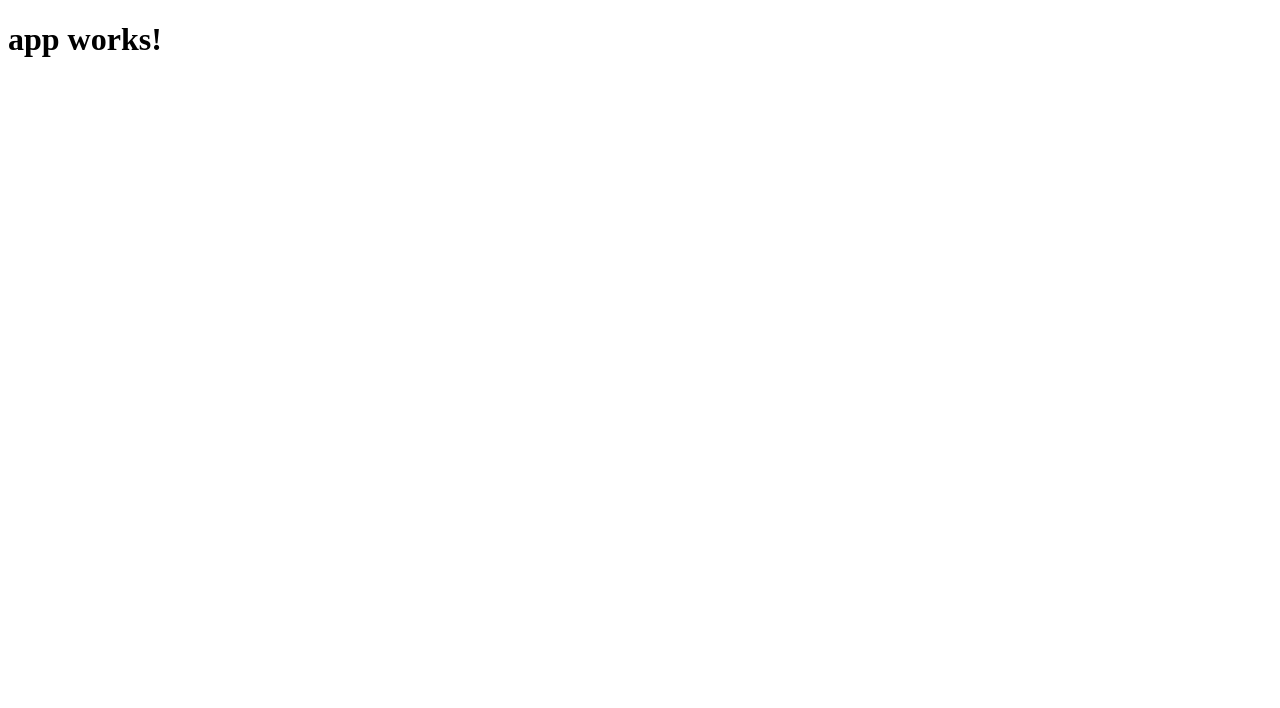
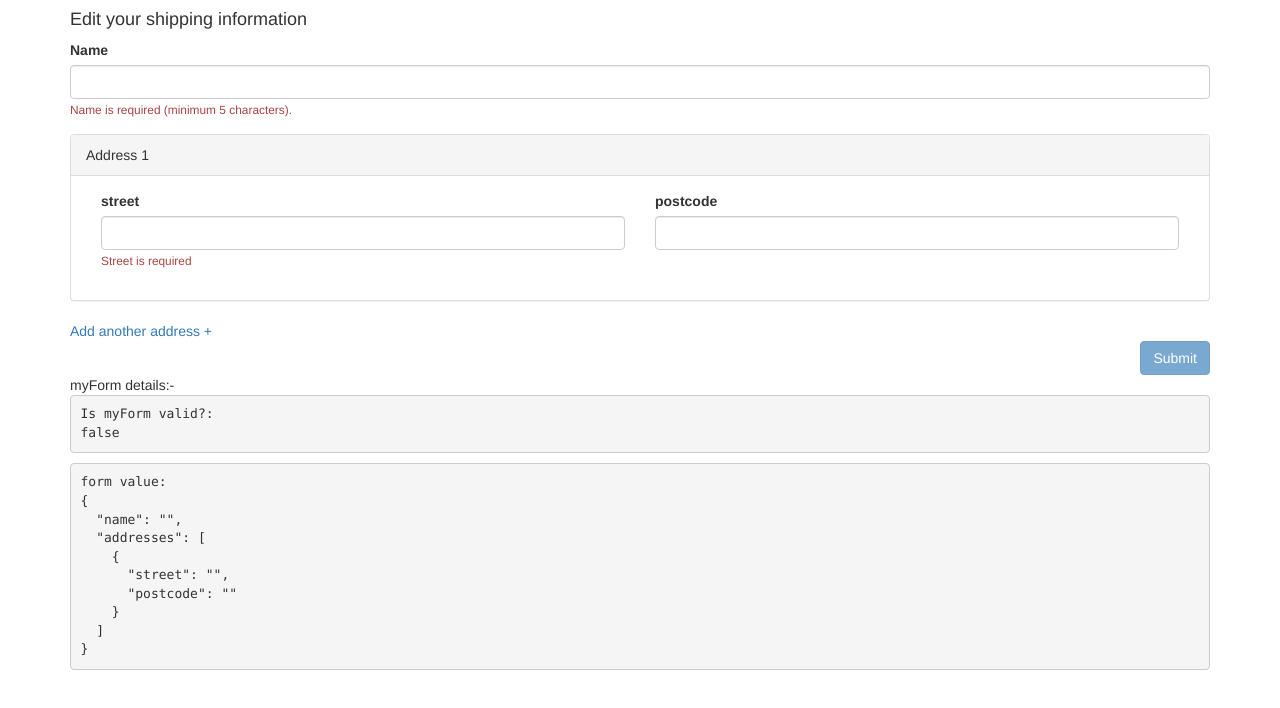
Before and after one commit to herrerias/angular2-forms-demo, an Angular app: page / in a window 1280 px wide. Shown: the top 708 px of the page. Built offline with nearby package versions, Linux system fonts and the light colour scheme.

Commit message:
First Commit (Add Address working fine)

```diff
--- a/angular-cli.json
+++ b/angular-cli.json
@@ -18,6 +18,7 @@
       "prefix": "app",
       "mobile": false,
       "styles": [
+        "../node_modules/bootstrap/dist/css/bootstrap.min.css",
         "styles.css"
       ],
       "scripts": [],
--- a/package.json
+++ b/package.json
@@ -21,7 +21,9 @@
     "@angular/platform-browser": "^2.3.1",
     "@angular/platform-browser-dynamic": "^2.3.1",
     "@angular/router": "^3.3.1",
+    "bootstrap": "^3.3.7",
     "core-js": "^2.4.1",
+    "ng2-bootstrap": "^1.1.16-11",
     "rxjs": "^5.0.1",
     "ts-helpers": "^1.1.1",
     "zone.js": "^0.7.2"
--- /dev/null
+++ b/src/app/address-information/address-information.component.html
@@ -0,0 +1,13 @@
+<div [formGroup]="adressForm">
+  <div class="form-group col-xs-6">
+    <label>street</label>
+    <input type="text" class="form-control" formControlName="street">
+    <small [hidden]="adressForm.controls.street.valid" class="text-danger">
+      Street is required
+    </small>
+  </div>
+  <div class="form-group col-xs-6">
+    <label>postcode</label>
+    <input type="text" class="form-control" formControlName="postcode">
+  </div>
+</div>
--- /dev/null
+++ b/src/app/address-information/address-information.component.ts
@@ -0,0 +1,15 @@
+import {Component, OnInit, Input} from '@angular/core';
+import {FormGroup} from "@angular/forms";
+
+@Component({
+  selector: 'app-address-information',
+  templateUrl: './address-information.component.html',
+  styleUrls: ['./address-information.component.css']
+})
+export class AddressInformationComponent implements OnInit {
+  @Input('group')
+  public adressForm: FormGroup;
+
+  ngOnInit() {
+  }
+}
--- a/src/app/app.component.html
+++ b/src/app/app.component.html
@@ -1,3 +1,48 @@
-<h1>
-  {{title}}
-</h1>
+<div class="container">
+  <div class="row">
+    <div class="col-xs-12">
+      <div class="margin-20">
+        <h4>Edit your shipping information</h4>
+      </div>
+      <form [formGroup]="myForm" novalidate (ngSubmit)="save(myForm)">
+        <div class="form-group">
+          <label>Name</label>
+          <input type="text" class="form-control" formControlName="name">
+          <small *ngIf="!myForm.controls.name.valid" class="text-danger">
+            Name is required (minimum 5 characters).
+          </small>
+        </div>
+        <!--addresses-->
+        <div formArrayName="addresses">
+          <div *ngFor="let address of myForm.controls.addresses.controls; let i=index" class="panel panel-default">
+            <div class="panel-heading">
+              <span>Address {{i + 1}}</span>
+              <span class="glyphicon glyphicon-remove pull-right" *ngIf="myForm.controls.addresses.controls.length > 1"
+                    (click)="removeAddress(i)"></span>
+            </div>
+            <div class="panel-body" [formGroupName]="i">
+              <app-address-information [group]="myForm.controls.addresses.controls[i]"></app-address-information>
+            </div>
+          </div>
+        </div>
+
+        <div class="margin-20">
+          <a (click)="addAddress()" style="cursor: default">
+            Add another address +
+          </a>
+        </div>
+
+        <div class="margin-20">
+          <button type="submit" class="btn btn-primary pull-right" [disabled]="!myForm.valid">Submit</button>
+        </div>
+        <div class="clearfix"></div>
+
+        <div class="margin-20">
+          <div>myForm details:-</div>
+          <pre>Is myForm valid?: <br>{{myForm.valid | json}}</pre>
+          <pre>form value: <br>{{myForm.value | json}}</pre>
+        </div>
+      </form>
+    </div>
+  </div>
+</div>
--- a/src/app/app.component.ts
+++ b/src/app/app.component.ts
@@ -1,4 +1,6 @@
-import { Component } from '@angular/core';
+import {Component} from '@angular/core';
+import {FormGroup, FormBuilder, Validators, FormArray} from "@angular/forms";
+import {Customer} from "./customer.interface";
 
 @Component({
   selector: 'app-root',
@@ -6,5 +8,53 @@
   styleUrls: ['./app.component.css']
 })
 export class AppComponent {
-  title = 'app works!';
+  public myForm: FormGroup;
+
+  constructor(private _fb: FormBuilder) {
+  }
+
+  ngOnInit() {
+    this.myForm = this._fb.group({
+      name: ['', [Validators.required, Validators.minLength(5)]],
+      addresses: this._fb.array([])
+    });
+
+    // add address
+    this.addAddress();
+
+    /* subscribe to addresses value changes */
+    // this.myForm.controls['addresses'].valueChanges.subscribe(x => {
+    //   console.log(x);
+    // })
+  }
+
+  initAddress() {
+    return this._fb.group({
+      street: ['', Validators.required],
+      postcode: ['']
+    });
+  }
+
+  addAddress() {
+    const control = <FormArray>this.myForm.controls['addresses'];
+    const addrCtrl = this.initAddress();
+
+    control.push(addrCtrl);
+
+    /* subscribe to individual address value changes */
+    // addrCtrl.valueChanges.subscribe(x => {
+    //   console.log(x);
+    // })
+  }
+
+  removeAddress(i: number) {
+    const control = <FormArray>this.myForm.controls['addresses'];
+    control.removeAt(i);
+  }
+
+  save(model: Customer) {
+    // call API to save
+    // ...
+    console.log(model);
+  }
 }
--- /dev/null
+++ b/src/app/credit-card-information/credit-card-information.component.html
@@ -0,0 +1,3 @@
+<p>
+  credit-card-information works!
+</p>
--- /dev/null
+++ b/src/app/credit-card-information/credit-card-information.component.ts
@@ -0,0 +1,15 @@
+import { Component, OnInit } from '@angular/core';
+
+@Component({
+  selector: 'app-credit-card-information',
+  templateUrl: './credit-card-information.component.html',
+  styleUrls: ['./credit-card-information.component.css']
+})
+export class CreditCardInformationComponent implements OnInit {
+
+  constructor() { }
+
+  ngOnInit() {
+  }
+
+}
```
Also changed, not shown: src/app/app.module.ts (+7 -2 lines), src/app/customer.interface.ts (added, +9 -0 lines), src/app/address-information/address-information.component.css (added), src/app/credit-card-information/credit-card-information.component.css (added), 2 other files (tests, documents, lock files or other folders).
